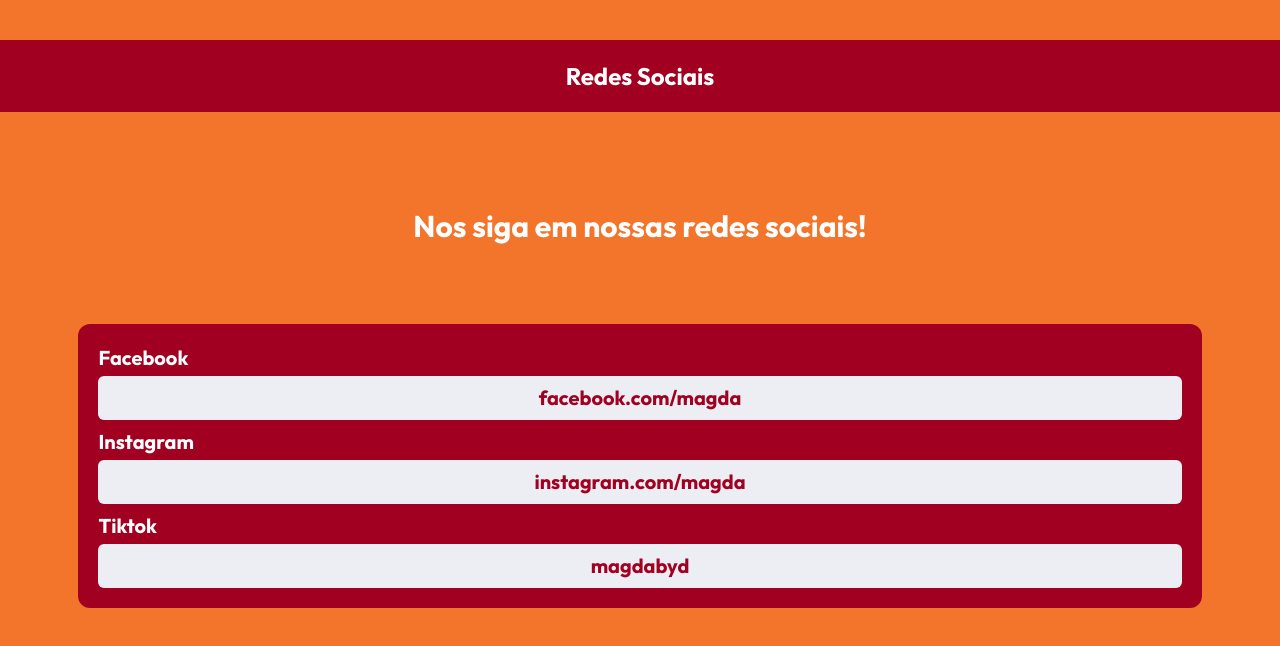
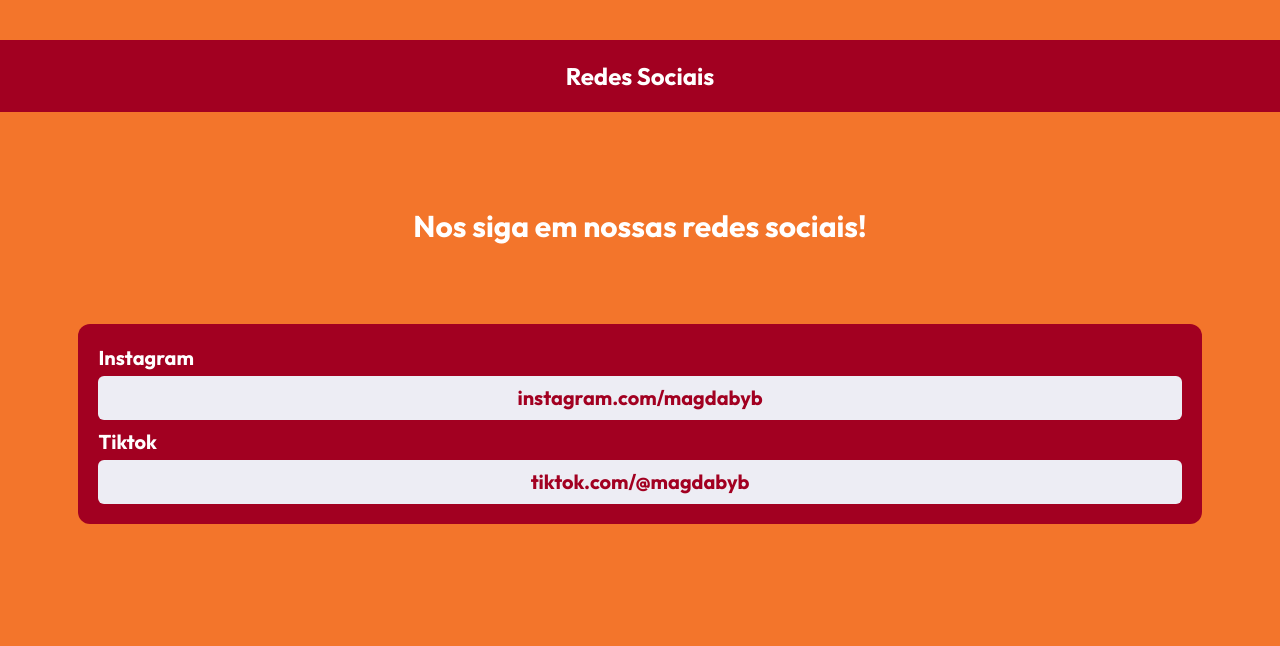
Before and after one commit to magda-earrings/magda-frontend, a Next.js app: page /settings/options/social in a window 1280 px wide. Shown: the top 646 px of the page. Built offline with nearby package versions, Linux system fonts and the light colour scheme; some icons are missing.

Commit message:
fix: update contact email in ContactPage and Terms page

```diff
--- a/src/app/settings/options/contact/page.tsx
+++ b/src/app/settings/options/contact/page.tsx
@@ -8,7 +8,7 @@
       </h2>
       <SettingsContainer>
         <InfoField title="Whatsapp" text="(11) 91234-5678" />
-        <InfoField title="Email" text="contato@magda.com" />
+        <InfoField title="Email" text="magdabyb@outlook.com" />
       </SettingsContainer>
     </section>
   );
--- a/src/app/settings/options/social/page.tsx
+++ b/src/app/settings/options/social/page.tsx
@@ -7,9 +7,8 @@
         Nos siga em nossas redes sociais!
       </h2>
       <SettingsContainer>
-        <InfoField title="Facebook" text="facebook.com/magda" />
-        <InfoField title="Instagram" text="instagram.com/magda" />
-        <InfoField title="Tiktok" text="magdabyd" />
+        <InfoField title="Instagram" text="instagram.com/magdabyb" />
+        <InfoField title="Tiktok" text="tiktok.com/@magdabyb" />
       </SettingsContainer>
     </section>
   );
@@ -20,7 +19,9 @@
         <div className="p-1 flex flex-col gap-1">
           <p className="text-white font-bold text-xl">{title}</p>
           <div className="bg-[#EDEDF4] p-2 rounded-md text-secondary-100 text-xl font-bold text-center">
-            <p>{text}</p>
+            <a href={`https://${text}`} target="_blank" rel="noopener noreferrer">
+              {text}
+            </a>
           </div>
         </div>
     )
--- a/src/app/settings/options/terms/page.tsx
+++ b/src/app/settings/options/terms/page.tsx
@@ -68,8 +68,8 @@
         <h3 className="font-semibold mt-4">6. Contato</h3>
         <p>
           Caso tenha dúvidas sobre esta política ou o uso de seus dados, entre em contato pelo e-mail:{" "}
-          <a href="mailto:seuemail@exemplo.com" className="text-blue-600 underline">
-            seuemail@exemplo.com
+          <a href="mailto:magdabyb@outlook.com" className="text-blue-600 underline">
+            magdabyb@outlook.com
           </a>
         </p>
       </div>
```
